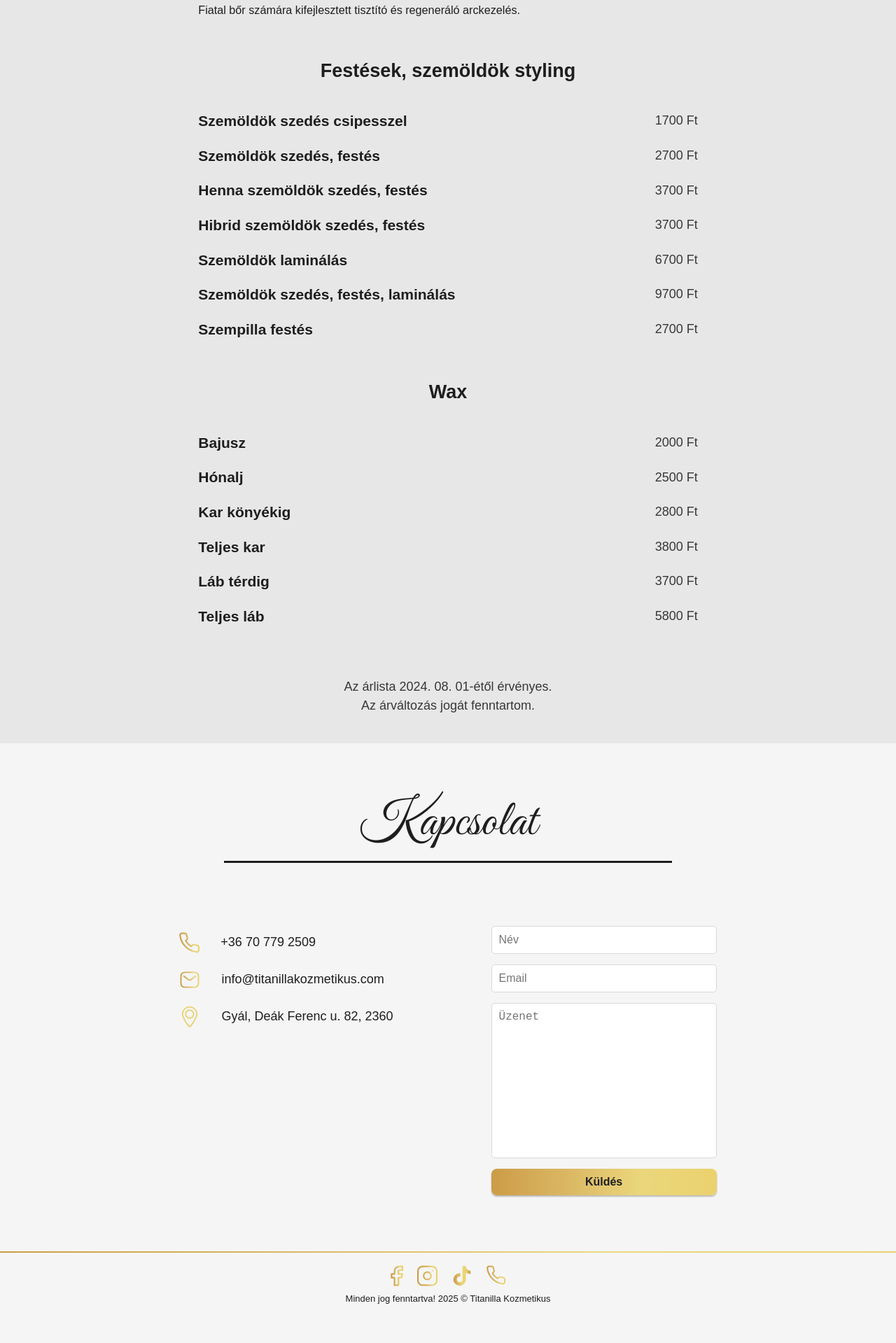
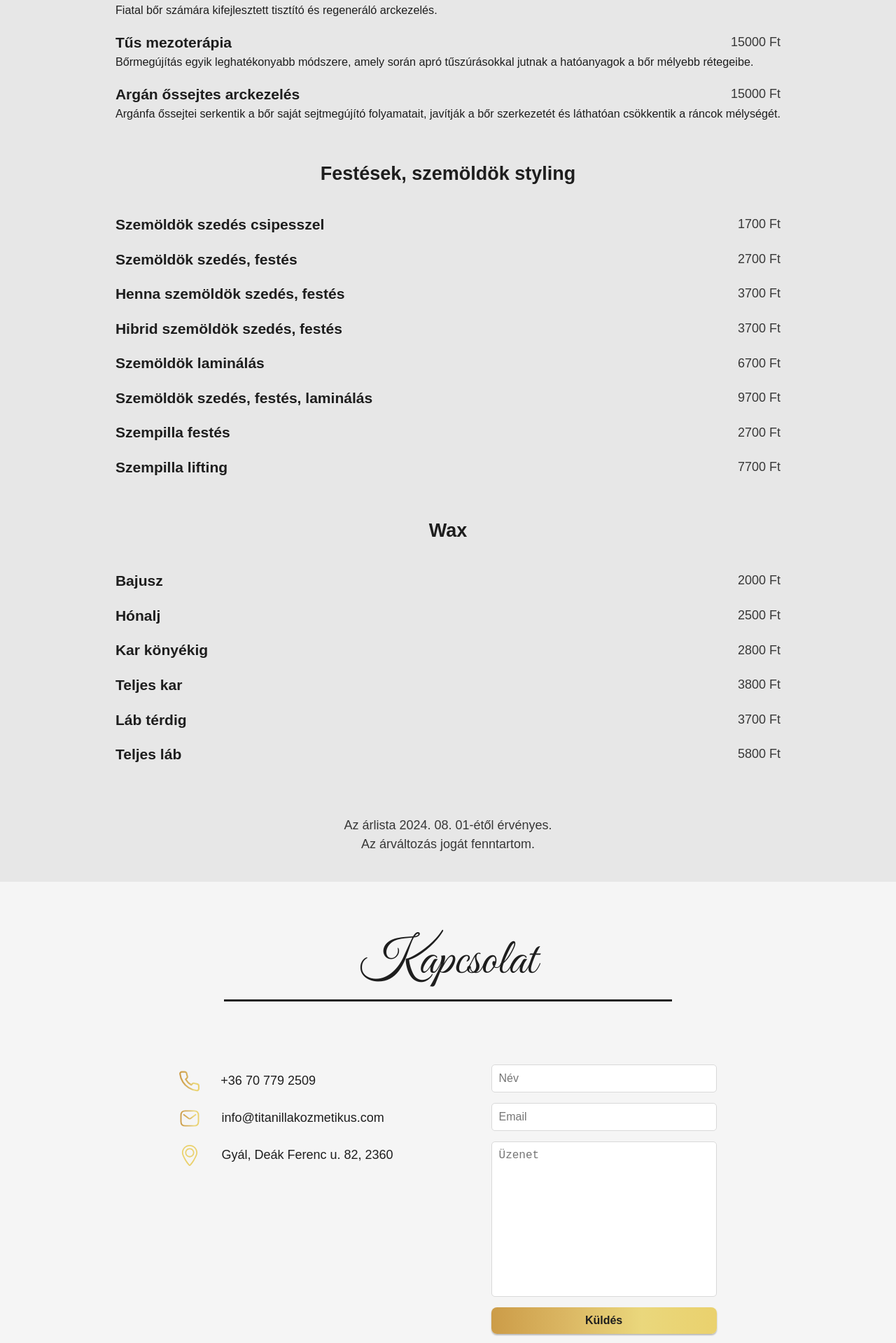
Before and after one commit to richard-nyul/titanilla-cosmetics, a React (Vite) app: page / in a window 1280 px wide. Shown: the part 4461-6380 px from the top of the page at 70% size. Before the commit the page ends 6337 px from the top, so only its background shows below. Built offline with nearby package versions, Linux system fonts and the light colour scheme; a web font is replaced by a local one.

Commit message:
feat: new services added and safari mobile fix

```diff
--- a/src/Skeleton/Footer/Footer.tsx
+++ b/src/Skeleton/Footer/Footer.tsx
@@ -27,8 +27,7 @@ const Footer = () => {
         </a>
       </div>
       <p className="footer-text">
-        Minden jog fenntartva! {new Date().getFullYear()} © Titanilla
-        Kozmetikus
+        {new Date().getFullYear()} © Titanilla Kozmetikus
       </p>
     </footer>
   );
--- a/src/Skeleton/HeaderMobileNav/styles.scss
+++ b/src/Skeleton/HeaderMobileNav/styles.scss
@@ -34,7 +34,8 @@
   background-color: var(--secondary-background-color);
 }
 
-.sidenav a, .mobile-booking {
+.sidenav a,
+.mobile-booking {
   padding: 8px;
   margin: 8px 15px;
   text-decoration: none;
@@ -63,6 +64,9 @@
 }
 
 .mobile-booking {
+  color: inherit;
+  text-decoration: none;
+  -webkit-tap-highlight-color: transparent;
   background: var(--main-linear-gradient);
   box-shadow:
     0 2px 2px rgba(0, 0, 0, 0.2),
--- a/src/constants/constants.ts
+++ b/src/constants/constants.ts
@@ -75,6 +75,18 @@ export const priceList: PriceList = {
       description:
         'Fiatal bőr számára kifejlesztett tisztító és regeneráló arckezelés.',
     },
+    {
+      title: 'Tűs mezoterápia',
+      price: 15000,
+      description:
+        'Bőrmegújítás egyik leghatékonyabb módszere, amely során apró tűszúrásokkal jutnak a hatóanyagok a bőr mélyebb rétegeibe.',
+    },
+    {
+      title: 'Argán őssejtes arckezelés',
+      price: 15000,
+      description:
+        'Argánfa őssejtei serkentik a bőr saját sejtmegújító folyamatait, javítják a bőr szerkezetét és láthatóan csökkentik a ráncok mélységét.',
+    },
   ],
   'Festések, szemöldök styling': [
     {
@@ -104,6 +116,10 @@ export const priceList: PriceList = {
     {
       title: 'Szempilla festés',
       price: 2700,
+    },
+    {
+      title: 'Szempilla lifting',
+      price: 7700,
     },
   ],
   Wax: [
```
Also changed, not shown: 1 other file (tests, documents, lock files or other folders).
